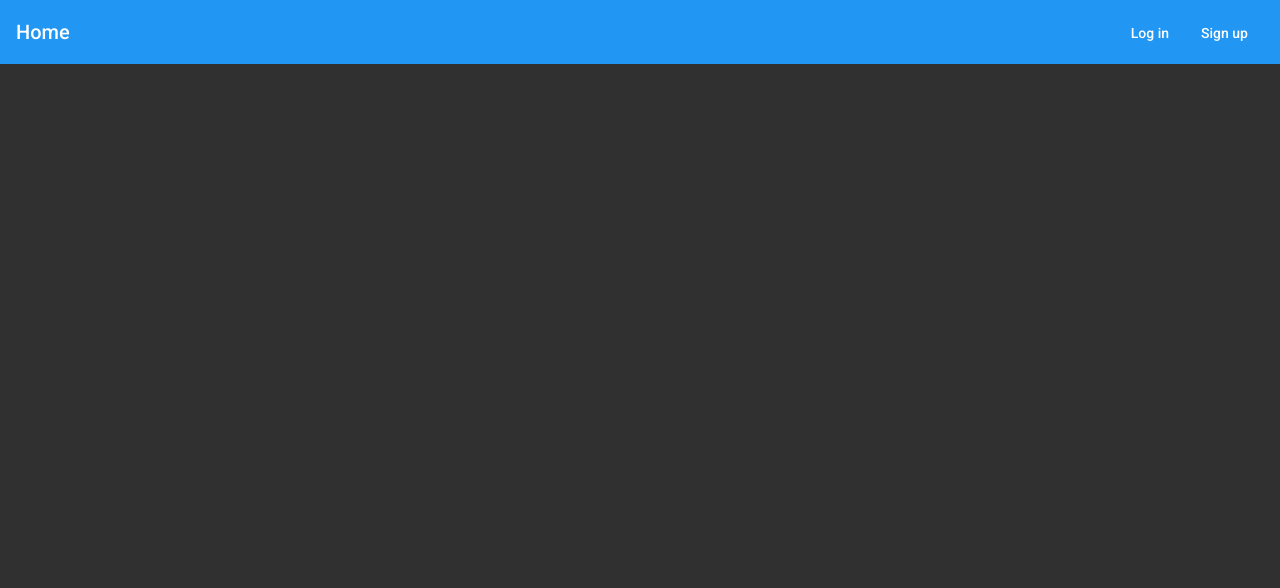
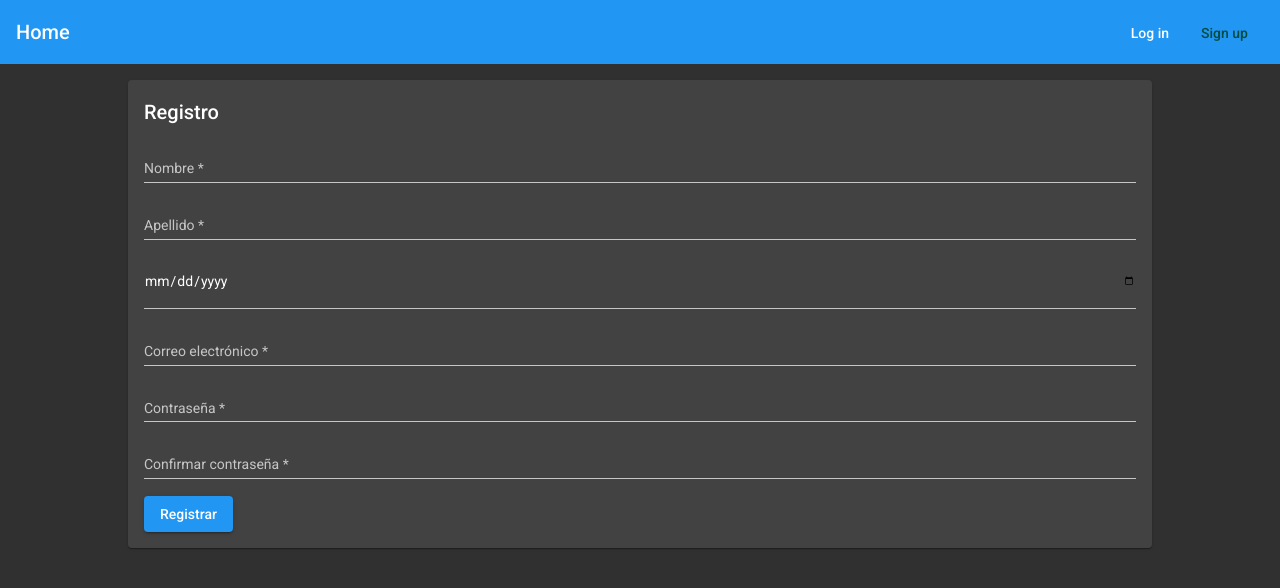
Before and after one commit to saulprl/candy-sun-angular, an Angular app: page /signup in a window 1280 px wide. Before the commit this address led to /. Shown: the top 588 px of the page. Built offline with nearby package versions, Linux system fonts and the light colour scheme.

Commit message:
Created sign up component + password validator

```diff
--- a/src/app/app-routing.module.ts
+++ b/src/app/app-routing.module.ts
@@ -1,12 +1,17 @@
 import { NgModule } from '@angular/core';
 import { Routes, RouterModule } from '@angular/router';
 import { LoginComponent } from './auth/login/login.component';
+import { SignupComponent } from './auth/signup/signup.component';
 
 
 const routes: Routes = [
   {
     path: 'login',
     component: LoginComponent
+  },
+  {
+    path: 'signup',
+    component: SignupComponent
   }
 ];
 
--- a/src/app/app.module.ts
+++ b/src/app/app.module.ts
@@ -19,12 +19,14 @@ import { BrowserAnimationsModule } from '@angular/platform-browser/animations';
 
 import { HeaderComponent } from './header/header.component';
 import { LoginComponent } from './auth/login/login.component';
+import { SignupComponent } from './auth/signup/signup.component';
 
 @NgModule({
   declarations: [
     AppComponent,
     HeaderComponent,
-    LoginComponent
+    LoginComponent,
+    SignupComponent
   ],
   imports: [
     BrowserModule,
--- /dev/null
+++ b/src/app/auth/signup/must-match.validator.ts
@@ -0,0 +1,18 @@
+import { FormGroup } from '@angular/forms';
+
+export function mustMatch(mainControlName: string, matchingControlName: string) {
+  return (formGroup: FormGroup) => {
+    const mainControl = formGroup.controls[mainControlName];
+    const matchingControl = formGroup.controls[matchingControlName];
+
+    if (matchingControl.errors && !matchingControl.errors.mustMatch) {
+      return;
+    }
+
+    if (mainControl.value !== matchingControl.value) {
+      matchingControl.setErrors({ mustMatch: true });
+    } else {
+      matchingControl.setErrors(null);
+    }
+  };
+}
--- /dev/null
+++ b/src/app/auth/signup/signup.component.css
@@ -0,0 +1,7 @@
+mat-form-field {
+  width: 100%;
+}
+
+mat-spinner {
+  margin: auto;
+}
--- /dev/null
+++ b/src/app/auth/signup/signup.component.html
@@ -0,0 +1,61 @@
+<mat-card>
+  <h2>Registro</h2>
+  <!-- mat-spinner -->
+  <form [formGroup]="form" (ngSubmit)="onSignup()">
+    <mat-form-field>
+      <input
+      matInput
+      placeholder="Nombre"
+      formControlName="name"
+      >
+      <mat-error *ngIf="controls.name.errors?.required">Este campo es obligatorio.</mat-error>
+    </mat-form-field>
+    <mat-form-field>
+      <input
+      matInput
+      placeholder="Apellido"
+      formControlName="surname"
+      >
+      <mat-error *ngIf="controls.surname.errors?.required">Este campo es obligatorio.</mat-error>
+    </mat-form-field>
+    <mat-form-field>
+      <input
+      matInput
+      type="date"
+      formControlName="dob"
+      >
+      <mat-error *ngIf="controls.dob.errors?.required">La fecha de nacimiento es obligatoria.</mat-error>
+    </mat-form-field>
+    <mat-form-field>
+      <input
+      matInput
+      type="email"
+      placeholder="Correo electrónico"
+      formControlName="email"
+      >
+      <mat-error *ngIf="controls.email.errors?.required">Este campo es obligatorio.</mat-error>
+      <mat-error *ngIf="controls.email.errors?.email">Ingresa un correo electrónico válido.</mat-error>
+    </mat-form-field>
+    <mat-form-field>
+      <input
+      matInput
+      type="password"
+      placeholder="Contraseña"
+      formControlName="password"
+      >
+      <mat-error *ngIf="controls.password.errors?.required">Este campo es obligatorio.</mat-error>
+      <mat-error *ngIf="controls.password.errors?.minlength">La contraseña debe contener al menos 8 caracteres.</mat-error>
+    </mat-form-field>
+    <mat-form-field>
+      <input
+      matInput
+      type="password"
+      placeholder="Confirmar contraseña"
+      formControlName="confirmPassword"
+      >
+      <mat-error *ngIf="controls.confirmPassword.errors?.required">Este campo es obligatorio.</mat-error>
+      <mat-error *ngIf="controls.confirmPassword.errors?.mustMatch">Las contraseñas deben coincidir.</mat-error>
+    </mat-form-field>
+    <button mat-raised-button color="primary" type="submit">Registrar</button>
+  </form>
+</mat-card>
--- /dev/null
+++ b/src/app/auth/signup/signup.component.ts
@@ -0,0 +1,39 @@
+import { Component, OnInit } from '@angular/core';
+import { FormBuilder, FormGroup, Validators } from '@angular/forms';
+import { mustMatch } from './must-match.validator';
+
+@Component({
+  selector: 'app-signup',
+  templateUrl: './signup.component.html',
+  styleUrls: ['./signup.component.css']
+})
+export class SignupComponent implements OnInit {
+  isLoading = false;
+  form: FormGroup;
+
+  constructor(
+    private formBuilder: FormBuilder
+  ) { }
+
+  ngOnInit(): void {
+    this.form = this.formBuilder.group({
+      name: [ '', Validators.required ],
+      surname: [ '', Validators.required ],
+      dob: [ new Date(), Validators.required ],
+      email: [ '', [ Validators.required, Validators.email ] ],
+      password: [ '', [Validators.required, Validators.minLength(8) ] ],
+      confirmPassword: [ '', Validators.required ]
+    },
+    {
+      validators: mustMatch('password', 'confirmPassword')
+    });
+  }
+
+  get controls() {
+    return this.form.controls;
+  }
+
+  onSignup(): void {
+
+  }
+}
```
Also changed, not shown: 1 other file (tests, documents, lock files or other folders).
